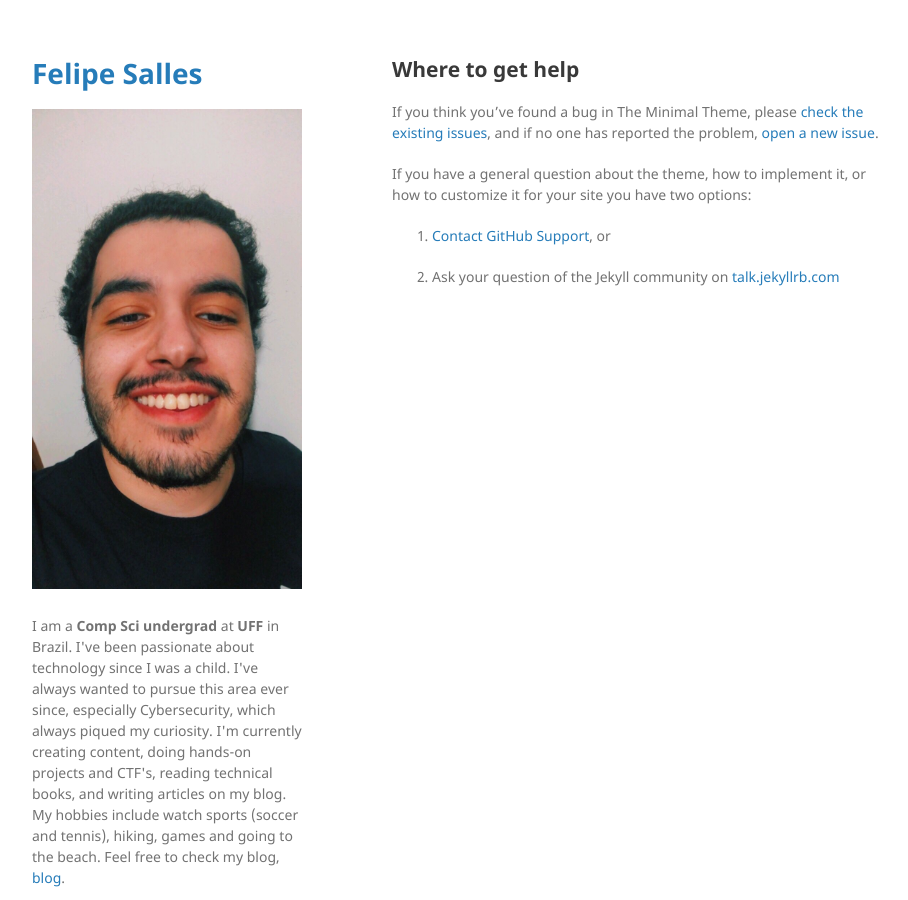
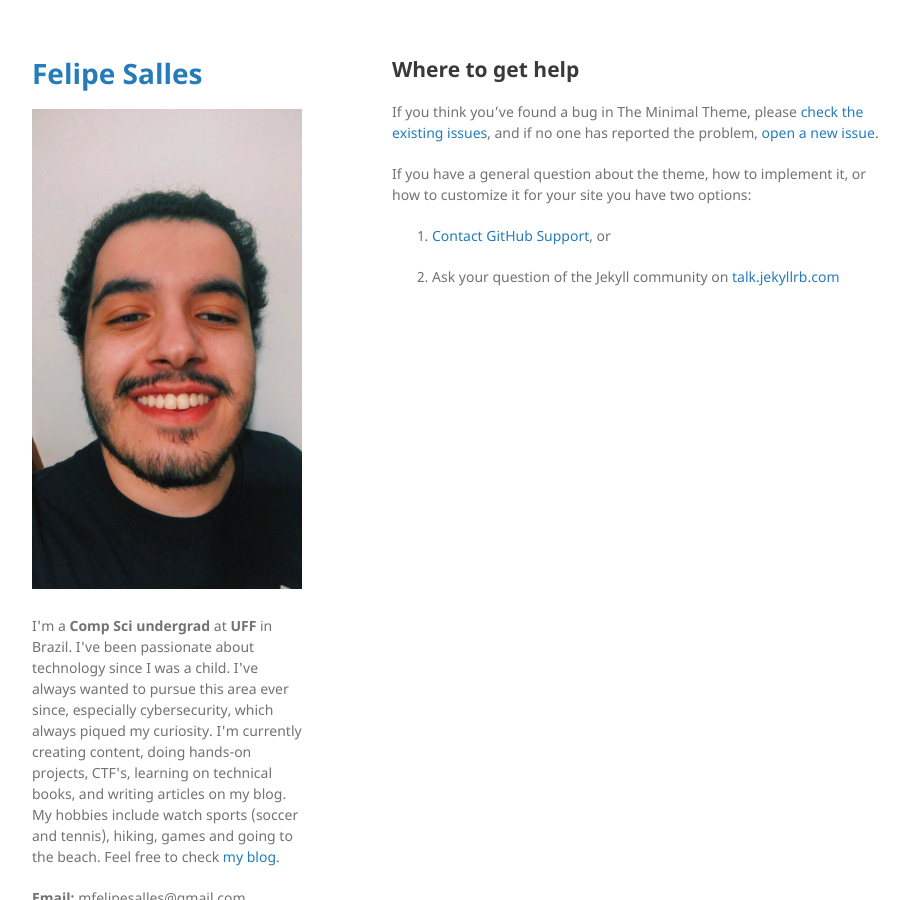
Before and after one commit to felipemsalles/felipemsalles.github.io, a Jekyll site: the page built from docs/SUPPORT.md, in a window 1280 px wide. Shown: the whole page, without its empty margins (178-1086 px from the left). Built offline with Jekyll 4.4.1, drawn with Linux system fonts in a browser that asks for light colours; our own code applies the rules of GitHub Pages for plain Markdown files; the repository's description, which GitHub fills in, is left out.

Commit message:
update default

```diff
--- a/_layouts/default.html
+++ b/_layouts/default.html
@@ -22,7 +22,7 @@
         {% endif %}
 
 
-		<p class="view"><br>I am a <b>Comp Sci undergrad</b> at <b>UFF</b> in Brazil. I've been passionate about technology since I was a child. I've always wanted to pursue this area ever since, especially Cybersecurity, which always piqued my curiosity. I'm currently creating content, doing hands-on projects and CTF's, reading technical books, and writing articles on my blog. My hobbies include watch sports (soccer and tennis), hiking, games and going to the beach. Feel free to check my blog, <a href="https://blogfelipe.com">blog</a>.</p>
+		<p class="view"><br>I'm a <b>Comp Sci undergrad</b> at <b>UFF</b> in Brazil. I've been passionate about technology since I was a child. I've always wanted to pursue this area ever since, especially cybersecurity, which always piqued my curiosity. I'm currently creating content, doing hands-on projects, CTF's, learning on technical books, and writing articles on my blog. My hobbies include watch sports (soccer and tennis), hiking, games and going to the beach. Feel free to check <a href="https://blogfelipe.com"> my blog</a>.</p>
 
         {% if site.github.is_user_page %}
         <p class="view"><b>Email:</b> mfelipesalles@gmail.com</p>
```
